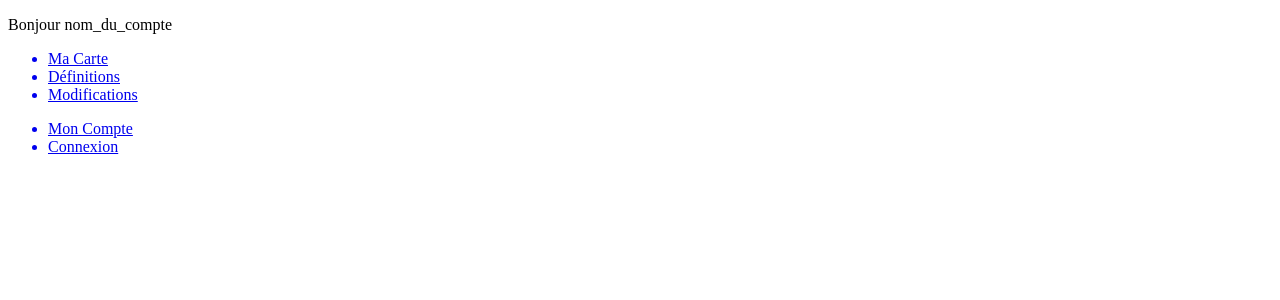
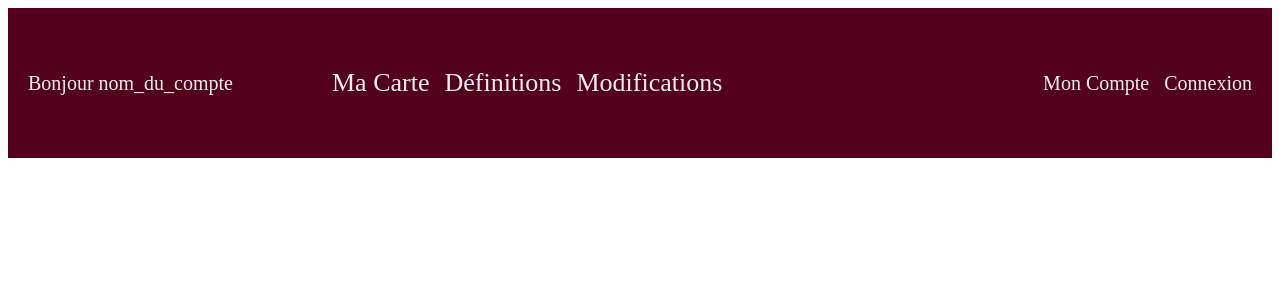
Before and after one commit to CharlesHuault/Project-Wines, a React (Create React App) app in the folder my-sommelier/: page / in a window 1280 px wide. Shown: the top 300 px of the page. Built offline with nearby package versions, Linux system fonts and the light colour scheme.

Commit message:
Add color scheme variables in index.scss and Header styles done

```diff
--- a/my-sommelier/src/components/NavBar.js
+++ b/my-sommelier/src/components/NavBar.js
@@ -1,6 +1,6 @@
 import React from 'react';
 import { NavLink } from 'react-router-dom';
-
+import '../styles/components/navbar.scss'
 
 const NavBar = () => {
     return (
--- a/my-sommelier/src/components/Navigation.js
+++ b/my-sommelier/src/components/Navigation.js
@@ -1,6 +1,7 @@
 import React from 'react';
 import NavBar from './NavBar';
 import NavAccount from './NavAccount';
+import '../styles/components/navigation.scss'
 
 const Navigation = () => {
     return (
--- a/my-sommelier/src/index.js
+++ b/my-sommelier/src/index.js
@@ -1,6 +1,7 @@
 import React from 'react';
 import ReactDOM from 'react-dom/client';
 import App from './App';
+import '../src/styles/index.scss'
 
 const root = ReactDOM.createRoot(document.getElementById('root'));
 root.render(
--- a/my-sommelier/src/styles/components/header.scss
+++ b/my-sommelier/src/styles/components/header.scss
@@ -1,3 +1,10 @@
 .Header {
-    height: 200px;
+    display: flex;
+    height: 150px;
+    background-color: var(--color-darkred);
+    align-items: center;
+    padding: 0px 20px;
+    justify-content: space-between;
+    font-size: 20px;
+    color: var(--color-mediumgrey);
 }
--- /dev/null
+++ b/my-sommelier/src/styles/components/navbar.scss
@@ -0,0 +1,6 @@
+.navbar {
+    font-size: 26px;
+    ul{
+        gap: 75px;
+    }
+}
--- /dev/null
+++ b/my-sommelier/src/styles/components/navigation.scss
@@ -0,0 +1,17 @@
+.Navigation {
+    display: flex;
+    width: 75vw;
+    justify-content: space-between;
+    align-items: center;
+
+    ul {
+        display: flex;
+        list-style: none;
+        gap: 15px;
+
+        a {
+            text-decoration: none;
+            color: var(--color-mediumgrey);
+        }
+    }
+}
--- /dev/null
+++ b/my-sommelier/src/styles/index.scss
@@ -0,0 +1,9 @@
+body {
+    --color-darkred: #53001D;
+    --color-lightred: #402220;
+    --color-darkblue: #08122B;
+    --color-cream: #F9EFEE;
+    --color-lightgrey: #fafafa;
+    --color-mediumgrey: #eeeeee;
+    --color-darkgrey: #666666
+}
```
